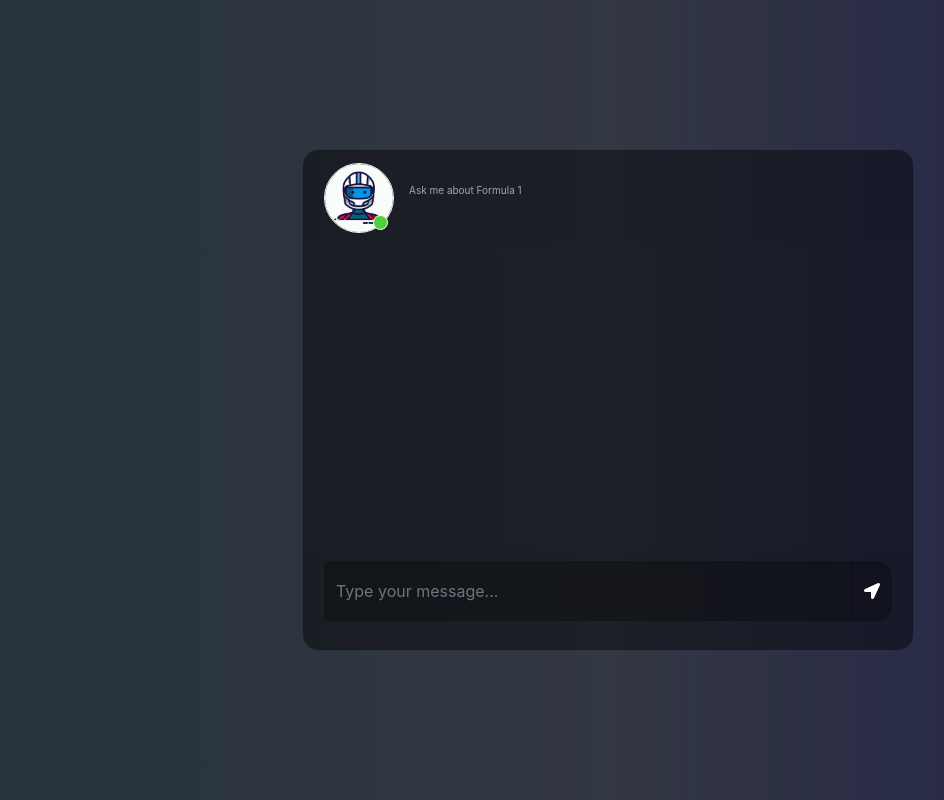
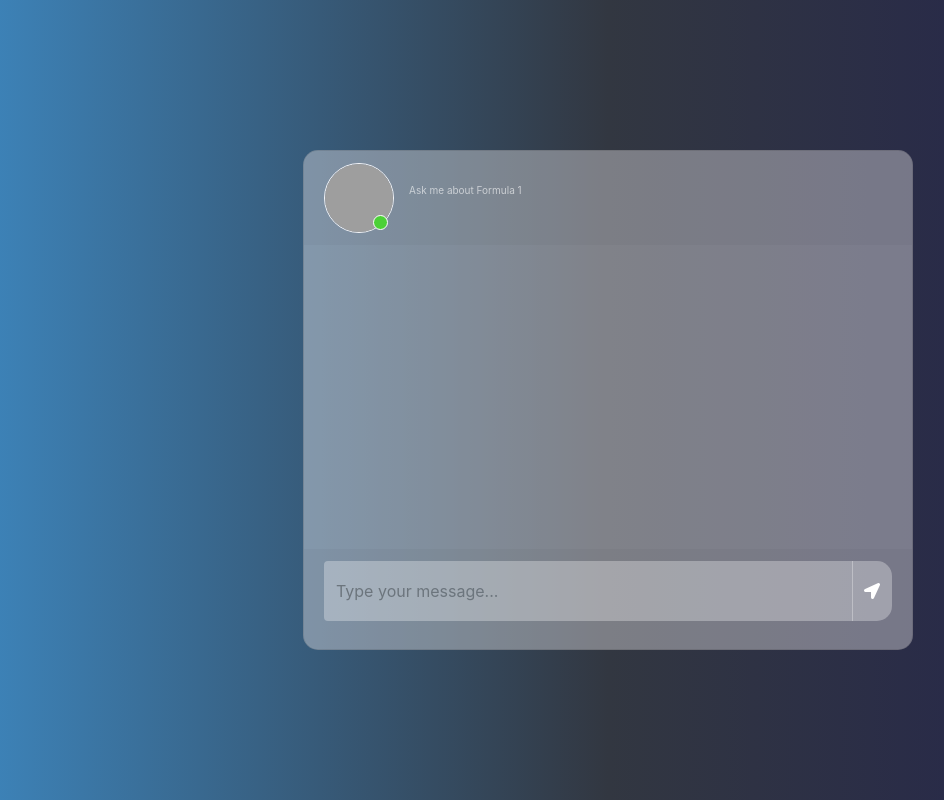
Before and after one commit to liyanse/Formula1, a Flask app: page / in a window 1280 px wide. Shown: the whole page, without its empty margins (32-976 px from the left). Run offline with Flask 3, Linux system fonts and the light colour scheme; some libraries are stand-ins or nearby versions; grey boxes are pictures that could not be loaded.

Commit message:
working with colors on the css and html pages

```diff
--- a/static/style.css
+++ b/static/style.css
@@ -1,9 +1,9 @@
 body,html{
 	height: 100%;
 	margin: 0;
-	background: rgb(44, 47, 59);
-   background: -webkit-linear-gradient(to right, rgb(40, 59, 34), rgb(54, 60, 70), rgb(32, 32, 43));
-	background: linear-gradient(to right, rgb(38, 51, 61), rgb(50, 55, 65), rgb(33, 33, 78));
+	background: rgb(76, 179, 20);
+   background: -webkit-linear-gradient(to right, rgb(253, 255, 253), rgb(54, 60, 70), rgb(32, 32, 43));
+	background: linear-gradient(to right, rgb(61, 133, 188), rgb(50, 55, 65), rgb(33, 33, 78));
 }
 
 .chat{
@@ -13,7 +13,7 @@ body,html{
 .card{
 	height: 500px;
 	border-radius: 15px !important;
-	background-color: rgba(0,0,0,0.4) !important;
+	background-color: rgba(246, 243, 244, 0.4) !important;
 }
 .contacts_body{
 	padding:  0.75rem 0 !important;
@@ -36,7 +36,7 @@ border-radius: 0 0 15px 15px !important;
 }
 .search{
 	border-radius: 15px 0 0 15px !important;
-	background-color: rgba(0,0,0,0.3) !important;
+	background-color: rgba(252, 249, 249, 0.3) !important;
 	border:0 !important;
 	color:white !important;
 }
@@ -45,7 +45,7 @@ border-radius: 0 0 15px 15px !important;
    outline:0px !important;
 }
 .type_msg{
-	background-color: rgba(0,0,0,0.3) !important;
+	background-color: rgba(255, 254, 254, 0.3) !important;
 	border:0 !important;
 	color:white !important;
 	height: 60px !important;
@@ -57,21 +57,21 @@ border-radius: 0 0 15px 15px !important;
 }
 .attach_btn{
 	border-radius: 15px 0 0 15px !important;
-	background-color: rgba(0,0,0,0.3) !important;
+	background-color: rgba(255, 253, 253, 0.3) !important;
 	border:0 !important;
 	color: white !important;
 	cursor: pointer;
 }
 .send_btn{
 	border-radius: 0 15px 15px 0 !important;
-	background-color: rgba(0,0,0,0.3) !important;
+	background-color: rgba(255, 253, 253, 0.3) !important;
 	border:0 !important;
 	color: white !important;
 	cursor: pointer;
 }
 .search_btn{
 	border-radius: 0 15px 15px 0 !important;
-	background-color: rgba(0,0,0,0.3) !important;
+	background-color: rgba(248, 244, 244, 0.3) !important;
 	border:0 !important;
 	color: white !important;
 	cursor: pointer;
@@ -86,7 +86,7 @@ border-radius: 0 0 15px 15px !important;
 	margin-bottom: 15px !important;
 }
 .active{
-	background-color: rgba(0,0,0,0.3);
+	background-color: rgba(254, 254, 254, 0.3);
 }
 .user_img{
 	height: 70px;
@@ -214,7 +214,7 @@ border-radius: 0 0 15px 15px !important;
 }
 .action_menu ul li:hover{
 	cursor: pointer;
-	background-color: rgba(0,0,0,0.2);
+	background-color: rgba(254, 253, 253, 0.2);
 }
 @media(max-width: 576px){
 	.contacts_card{
--- a/templates/chat.html
+++ b/templates/chat.html
@@ -5,7 +5,7 @@
 <!DOCTYPE html>
 <html>
 	<head>
-		<title>Chatbot</title>
+		<title>F1 Bot</title>
 		<link rel="stylesheet" href="https://stackpath.bootstrapcdn.com/bootstrap/4.1.3/css/bootstrap.min.css" integrity="sha384-MCw98/SFnGE8fJT3GXwEOngsV7Zt27NXFoaoApmYm81iuXoPkFOJwJ8ERdknLPMO" crossorigin="anonymous">
 		<link rel="stylesheet" href="https://use.fontawesome.com/releases/v5.5.0/css/all.css" integrity="sha384-B4dIYHKNBt8Bc12p+WXckhzcICo0wtJAoU8YZTY5qE0Id1GSseTk6S+L3BlXeVIU" crossorigin="anonymous">
 		<script src="https://ajax.googleapis.com/ajax/libs/jquery/3.3.1/jquery.min.js"></script>
@@ -21,7 +21,7 @@
 						<div class="card-header msg_head">
 							<div class="d-flex bd-highlight">
 								<div class="img_cont">
-									<img src="/logo/OIG.jpeg" class="rounded-circle user_img">
+									<img src="C:\Users\LENOVO\Desktop\Formula 1 Analysis\logo\OIG.jpeg" class="rounded-circle user_img">
 									<span class="online_icon"></span>
 								</div>
 								<div class="user_info">
```
